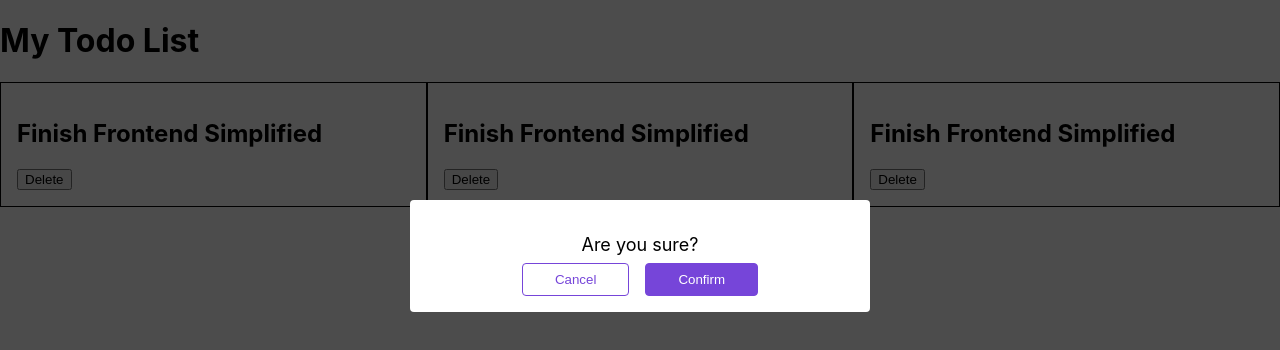
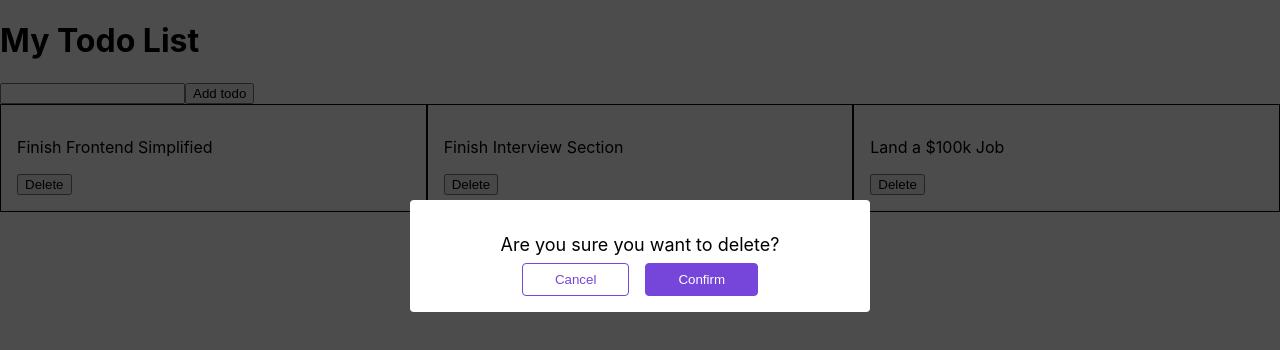
Before and after one commit to sirKavics/first-react-app, a React (Create React App) app: page / in a window 1280 px wide. Shown: the top 350 px of the page. Built offline with nearby package versions, Linux system fonts and the light colour scheme.

Commit message:
react props and event handlers

```diff
--- a/src/App.jsx
+++ b/src/App.jsx
@@ -1,18 +1,24 @@
-import './App.css';
-import Todo from './Components/Todo.jsx'
-import Title from './Components/Title.jsx'
-import Modal from './Components/Modal.jsx'
+import "./App.css";
+import Todo from "./Components/Todo.jsx";
+import Title from "./Components/Title.jsx";
+import Modal from "./Components/Modal.jsx";
 
 function App() {
   return (
     <div>
       <Title />
+      <div>
+        <input type="text" onChange={(event) => {
+          console.log(event.target.value)
+        }}/>
+        <button>Add todo</button>
+      </div>
       <div className="todo__wrapper">
-      <Todo />
-      <Todo />
-      <Todo />
+        <Todo title="Finish Frontend Simplified" />
+        <Todo title="Finish Interview Section" />
+        <Todo title="Land a $100k Job" />
       </div>
-      <Modal />
+      <Modal title="Are you sure you want to delete?"/>
     </div>
   );
 }
--- a/src/Components/Modal.jsx
+++ b/src/Components/Modal.jsx
@@ -1,13 +1,20 @@
-import './Modal.css'
+import "./Modal.css";
 
-function Modal() {
+function Modal({ title }) {
   return (
     <div>
       <div className="modal">
-        <p className="modal__title">Are you sure?</p>
+        <p className="modal__title">{title}</p>
         <div className="modal__buttons">
-          <button className="btn btn__cancel">Cancel</button>
-          <button className="btn">Confirm</button>
+          <button
+            className="btn btn__cancel"
+            onClick={() => console.log("cancel")}
+          >
+            Cancel
+          </button>
+          <button className="btn" onClick={() => console.log("confirm")}>
+            Confirm
+          </button>
         </div>
       </div>
       <div className="backdrop" />
--- a/src/Components/Todo.jsx
+++ b/src/Components/Todo.jsx
@@ -1,10 +1,14 @@
 import "./Todo.css";
 
-function Todo() {
+function Todo({title}) {
+  function deleteTodo() {
+    console.log('deleteTodo()', title)
+  }
+
   return (
     <div className="todo">
-      <h2>Finish Frontend Simplified</h2>
-      <button>Delete</button>
+      <p>{title}</p>
+      <button onClick={deleteTodo}>Delete</button>
     </div>
   );
 }
--- a/src/index.js
+++ b/src/index.js
@@ -6,9 +6,7 @@
 
 const root = ReactDOM.createRoot(document.getElementById('root'));
 root.render(
-  <React.StrictMode>
     <App />
-  </React.StrictMode>
 );
 
 // If you want to start measuring performance in your app, pass a function
```
